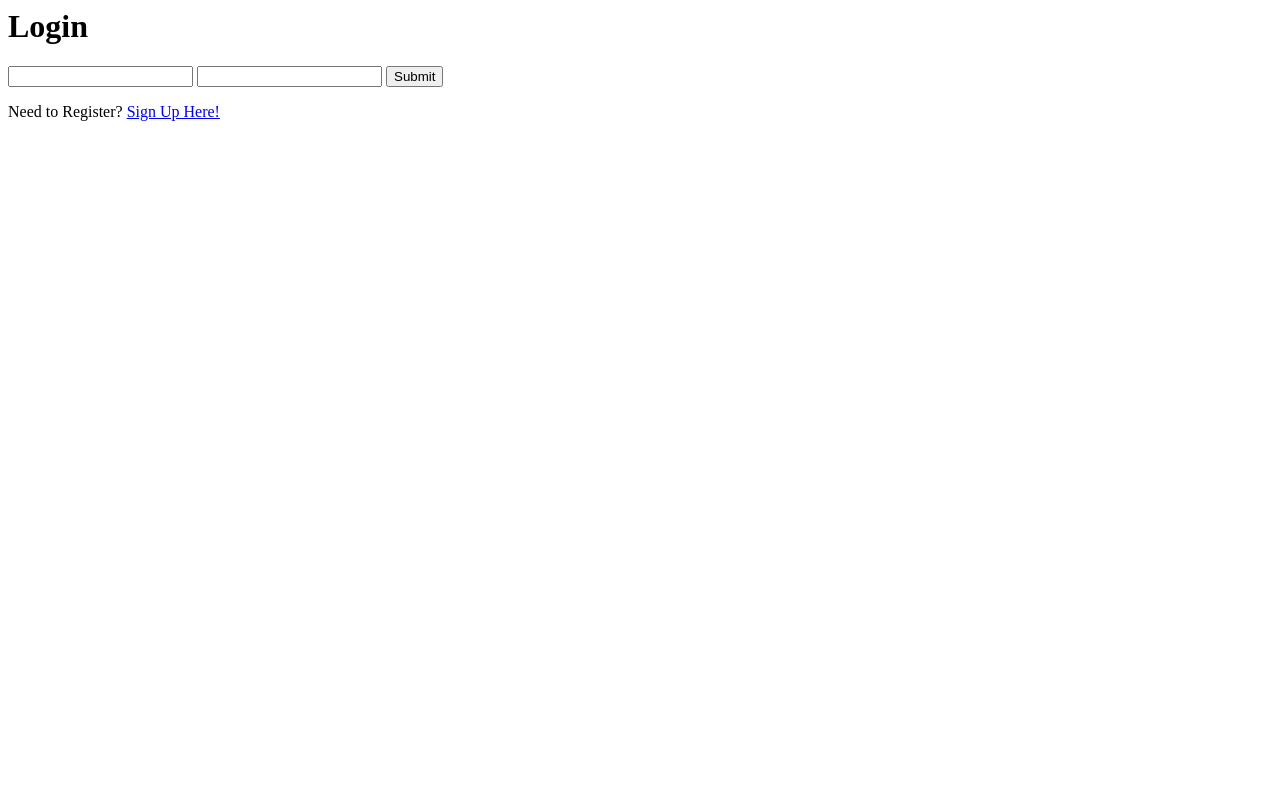
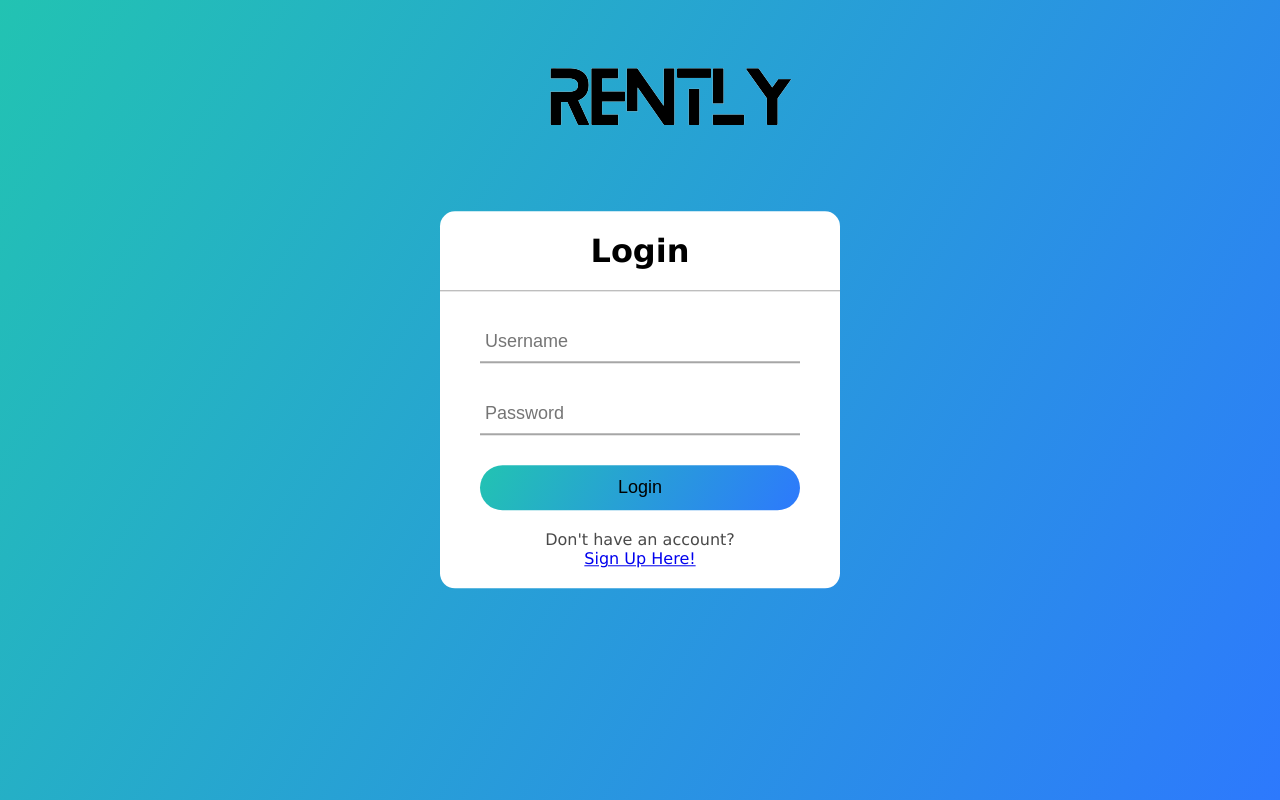
Before and after one commit to ChihumeyaEE/SWE-MADS, a Flask app: page /login in a window 1280 px wide. Run offline with Flask 2, Linux system fonts and the light colour scheme.

Commit message:
Styling for login and registration page

```diff
--- /dev/null
+++ b/static/authentication.css
@@ -0,0 +1,66 @@
+body{
+    margin: 0;
+    padding: 0;
+    font-family:'Lucida Sans', 'Lucida Sans Regular', 'Lucida Grande', 'Lucida Sans Unicode', Geneva, Verdana, sans-serif;
+    background: linear-gradient(120deg, rgba(34,195,178,1), rgba(45,121,253,1));
+    height: 100vh;
+    overflow: hidden;
+}
+
+.logo{
+    position: absolute;
+    top: -20%;
+    left: 33%;
+}
+
+.center{
+    position: absolute;
+    top: 50%;
+    left: 50%;
+    transform: translate(-50%, -50%);
+    width: 400px;
+    background: white;
+    border-radius: 15px;
+}
+
+.center h1{
+    text-align: center;
+    padding: 0 0 20px 0;
+    border-bottom: 1px solid #a6a6a6;
+}
+
+.center form{
+    padding: 0 40px;
+    box-sizing: border-box;
+}
+
+form .txt_field{
+    position: relative;
+    border-bottom: 2px solid #a6a6a6;
+    margin: 30px 0;
+}
+
+.txt_field input{
+    width: 100%;
+    padding: 0 5px;
+    height: 40px;
+    font-size: 18px;
+    border: none;
+    background: none;
+    outline: none;
+}
+
+input[type="submit"]{
+    font-size: 18px;
+    width: 100%;
+    height: 45px;
+    border: 2px;
+    border-radius: 30px;
+    background: linear-gradient(120deg, rgba(34,195,178,1), rgba(45,121,253,1));
+}
+
+.register_link{
+    text-align: center;
+    padding: 20px 0;
+    color: #494949;
+}
--- a/templates/login.html
+++ b/templates/login.html
@@ -1,16 +1,14 @@
+<!DOCTYPE html>
+
+<head>
+    <link rel="stylesheet" href="/static/authentication.css">
+    <div class="logo">
+        <img src="/static/Logo.png">
+    </div>
+</head>
+
 <body>
-    <h1>Login</h1>
-
-    <form method="POST" action="/login">
-
-        <input type="text" name="username"/>
-        <input type="password" name="password"/>
-        <input type="submit"  value="Submit"/>
-</form>
-Need to Register?
-<a href="{{url_for('signup')}}">
-    Sign Up Here!
-    </a>
+    <div class="center">
         {% with messages = get_flashed_messages() %}
             {% if messages %}
                 <div class=flashes>
@@ -20,4 +18,20 @@ Need to Register?
             </div>
             {% endif %}
         {% endwith %}
+        <h1>Login</h1>
+
+        <form method="POST" action="/login">
+            <div class=txt_field>
+                <input type="text" name="username" placeholder="Username" required/><br>
+            </div>
+            <div class=txt_field>
+                <input type="password" name="password" placeholder="Password" required/><br>
+            </div>
+            <input type="submit"  value="Login"/><br>
+            <div class="register_link">
+                Don't have an account?<br>
+                <a href="{{url_for('signup')}}">Sign Up Here!</a>
+            </div>
+        </form>
+    </div>
 </body>
```
Also changed, not shown: templates/signup.html (+26 -11 lines), static/Logo.png (added). Lines whose indentation alone changed are shown as unchanged.
